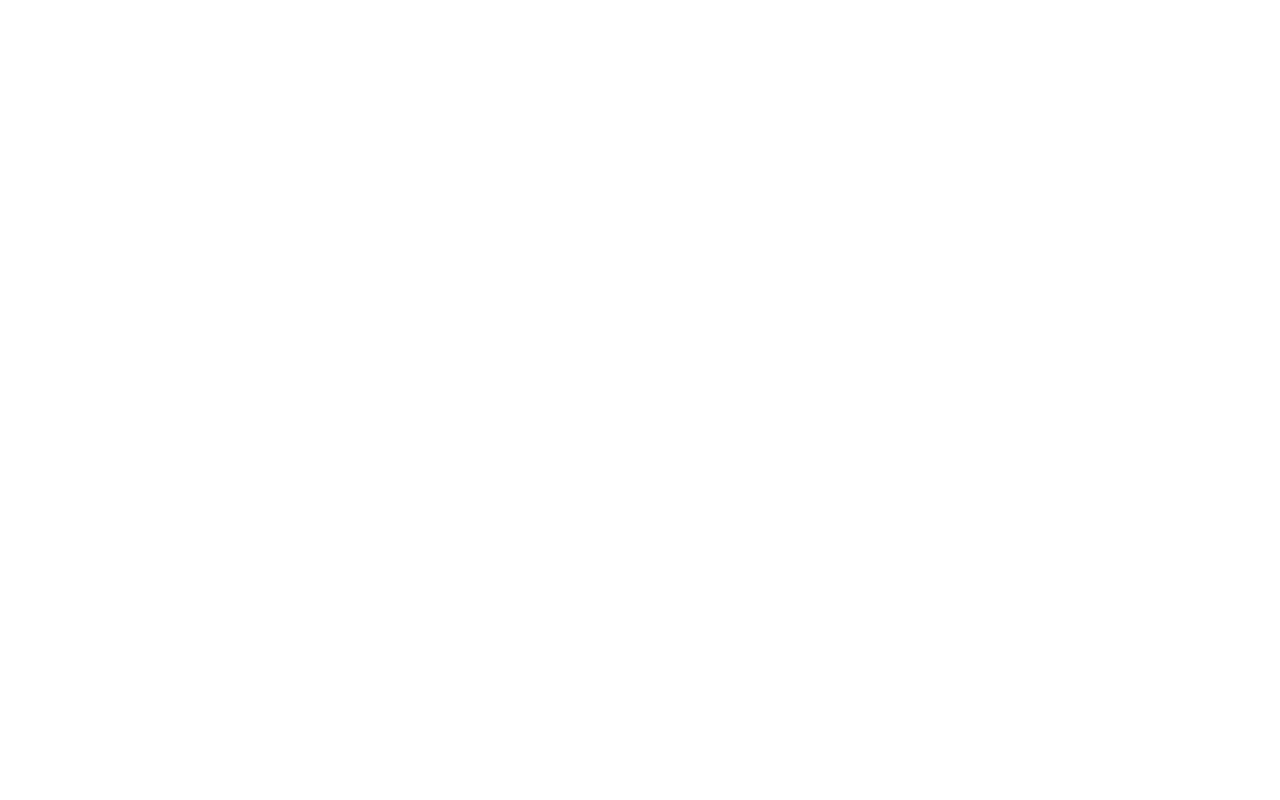
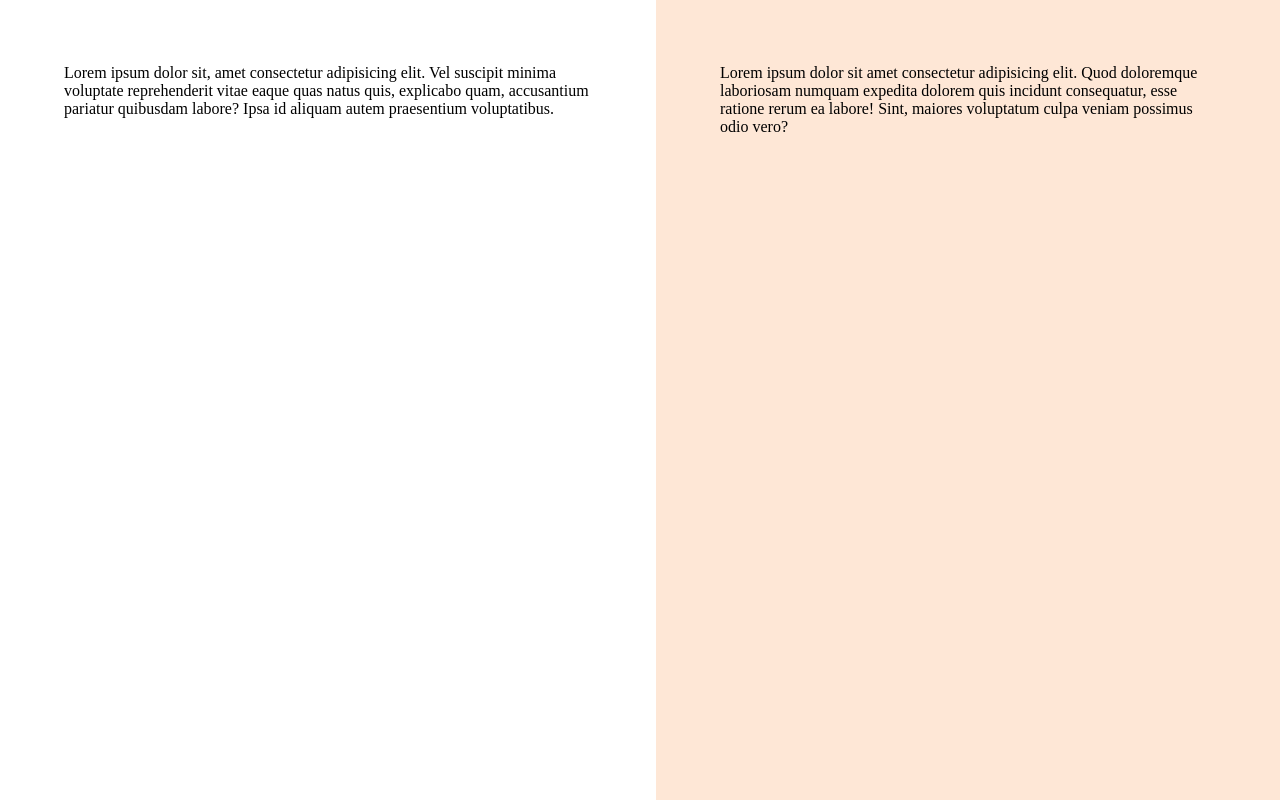
Before and after one commit to rafaeldotdev/form-1, a plain HTML site: page index.html in a window 1280 px wide. Drawn offline with Linux system fonts and the light colour scheme.

Commit message:
layout css

```diff
--- a/index.html
+++ b/index.html
@@ -10,7 +10,20 @@
       href="https://fonts.googleapis.com/css2?family=Poppins:ital,wght@0,100;0,200;0,300;0,400;0,500;0,600;0,700;0,800;0,900;1,100;1,200;1,300;1,400;1,500;1,600;1,700;1,800;1,900&display=swap"
       rel="stylesheet"
     />
-    <link rel="stylesheet" href="./styles/index.css">
+    <link rel="stylesheet" href="./styles/index.css" />
   </head>
-  <body></body>
+  <body>
+    <div id="app">
+      <main>
+        <div class="main-container">
+          Lorem ipsum dolor sit, amet consectetur adipisicing elit. Vel suscipit minima voluptate reprehenderit vitae eaque quas natus quis, explicabo quam, accusantium pariatur quibusdam labore? Ipsa id aliquam autem praesentium voluptatibus.
+        </div>
+      </main>
+      <aside>
+        <div class="aside-container">
+          Lorem ipsum dolor sit amet consectetur adipisicing elit. Quod doloremque laboriosam numquam expedita dolorem quis incidunt consequatur, esse ratione rerum ea labore! Sint, maiores voluptatum culpa veniam possimus odio vero?
+        </div>
+      </aside>
+    </div>
+  </body>
 </html>
--- a/styles/index.css
+++ b/styles/index.css
@@ -1 +1,2 @@
 @import url(global.css);
+@import url(layout.css);
--- /dev/null
+++ b/styles/layout.css
@@ -0,0 +1,27 @@
+#app{
+  display: grid;
+  grid-template-columns: 51.25% 48.75%;
+  height: 100vh;
+
+  overflow: hidden;
+}
+
+main{
+  overflow: auto;
+  padding: 4rem;
+
+  & .main-container{
+    max-width: 33rem;
+    margin-left: auto;
+  }
+}
+
+aside{
+  padding: 4rem;
+  background-color: var(--surface-secondary);
+
+  & .aside-container{
+    max-width: 31rem;
+    margin-right: auto;
+  }
+}
```
Also changed, not shown: styles/global.css (line endings or trailing spaces).
